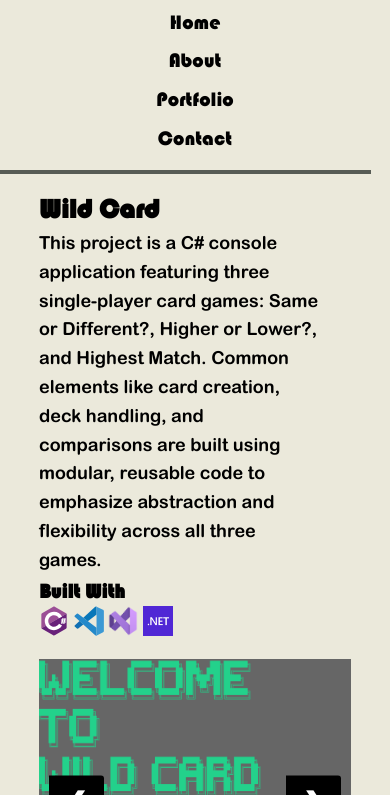
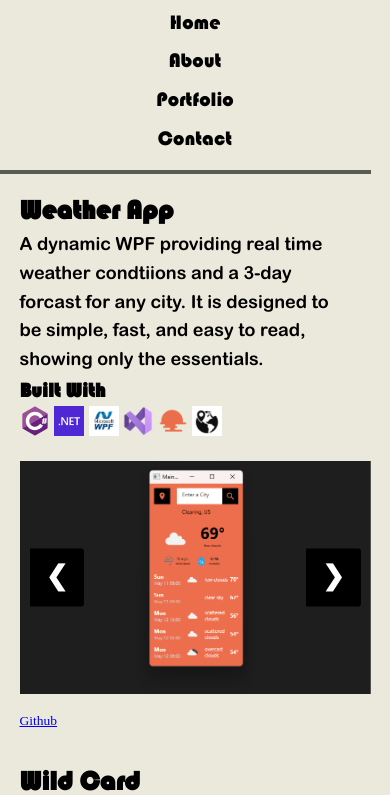
Before and after one commit to Better-Code-Saul-E/Saul_Enriquez, a plain HTML site: page portfolio.html in a window 390 px wide. Shown: the part 49-844 px from the top of the page. Drawn offline with Linux system fonts and the light colour scheme.

Commit message:
add portfolio project

```diff
--- a/portfolio.html
+++ b/portfolio.html
@@ -32,6 +32,48 @@
     <hr class="rule rule-left">
 
     <main>
+                <section>
+            <div class="section-content">
+                <article>
+                    <h4>Weather App</h4>
+                    <p>
+                        A dynamic WPF providing real time weather condtiions and a 3-day forcast for any city.
+                        It is designed to be simple, fast, and easy to read, showing only the essentials.
+                    </p>
+                    <h6>Built With</h6>
+                    <div class="tech-used">
+                        <img src="icons/CSharp.svg" alt="C sharp" title="C#">
+                        <img src="icons/DotNet.png" alt="DotNet" title=".Net">
+                        <img src="icons/WPF.jpg" alt="WPF" title="WPF">
+                        <img src="icons/VisualStudio.png" alt="Visual Studio" title="Visual Studio">
+                        <img src="icons/OpenWeatherAPI.png" alt="OpenWeatherMap API" title="OpenWeatherAPI">
+                        <img src="icons/ipAPI.png" alt="IP Geolocation API" title="ip-api">
+                    </div>
+                </article>
+                <div class="slideshow-container">
+                    <div class="slides8">
+                        <img src="images/weatherAppCSharp.png">
+                    </div>
+                    <div class="slides8">
+                        <img src="images/weatherAppCSharp_1.png">
+                    </div>
+                    <div class="slides8">
+                        <img src="images/weatherAppCSharp_2.png">
+                    </div>
+                    <div class="slides8">
+                        <img src="images/weatherAppCSharp_3.png">
+                    </div>
+                    <div class="slideshow-buttons">
+                        <a class="prev" onclick="changeSlide(-1,7)">&#10094</a>
+                        <a class="next" onclick="changeSlide(1,7)">&#10095</a>
+                    </div>
+                </div>
+            </div>
+            <div class="section-links">
+                <a class=".porfolio-link" href="https://github.com/Better-Code-Saul-E/CSharpWeatherApp#"
+                    target="_blank">Github</a>
+            </div>
+        </section>
         <section>
             <div class="section-content">
                 <article>
@@ -312,9 +354,10 @@
                     target="_blank">Github</a>
             </div>
         </section>
+
     </main>
 
-    <hr class="rule rule-left">
+    <hr class="rule rule-right">
 
     <footer>
         <div id="contact-icons-container">
--- a/script.js
+++ b/script.js
@@ -1,5 +1,5 @@
-let currentSlide = [1, 1, 1, 1, 1, 1, 1];
-let slideClasses = ["slides1", "slides2", "slides3", "slides4", "slides5", "slides6","slides7"];
+let currentSlide = [1, 1, 1, 1, 1, 1, 1, 1];
+let slideClasses = ["slides1", "slides2", "slides3", "slides4", "slides5", "slides6","slides7", "slides8"];
 
 displaySlide(1, 0);
 displaySlide(1, 1);
@@ -8,6 +8,7 @@ displaySlide(1, 3);
 displaySlide(1, 4);
 displaySlide(1, 5);
 displaySlide(1, 6);
+displaySlide(1, 7);
 
 function changeSlide(step, slideshowIndex) {
     displaySlide(currentSlide[slideshowIndex] += step, slideshowIndex);
--- a/style.css
+++ b/style.css
@@ -212,7 +212,7 @@ section li {
 
 .slideshow-buttons {
     position: absolute;
-    top: 70%;
+    top: 50%;
     left: 0;
     width: 100%;
     transform: translateY(-50%);
@@ -360,7 +360,7 @@ MEDIA QUERIES
     }
 
     section {
-        width: 95;
+        width: 90%;
         margin-bottom: 6%;
     }
 
@@ -443,7 +443,15 @@ MEDIA QUERIES
 }
 
 /* larger tablets, laptops and desktops. */
-@media all and (min-width: 769px) and (max-width: 992px) {}
+@media all and (min-width: 769px) and (max-width: 992px)
+{
+    section {
+        width: 90%;
+    }
+    .slideshow-buttons {
+        top: 30%;
+    }
+}
 
 /* larger desktops. */
 @media all and (min-width: 1200px) {}
```
Also changed, not shown: index.html (+1 -1 lines), icons/WPF.jpg (added), icons/ipAPI.png (added), images/Circle.png (deleted), images/Square.png (deleted), images/TestImage(1).png (deleted), images/TestImage(2).png (deleted), images/TestImage(3).png (deleted), images/TestImage.png (deleted), images/Triangle.png (deleted), images/weatherAppCSharp.png (added), images/weatherAppCSharp_1.png (added), images/weatherAppCSharp_2.png (added), images/weatherAppCSharp_3.png (added).
